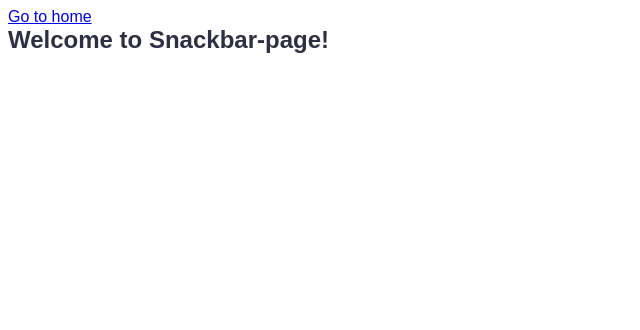
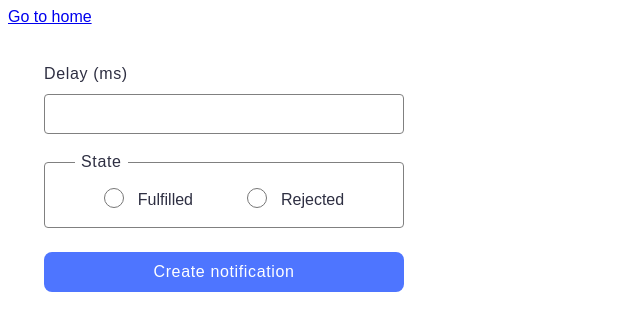
Before and after one commit to Nadiia-Yuce/goit-js-hw-10, a website built with Vite: page src/2-snackbar.html in a window 1280 px wide. Shown: the whole page, without its empty margins (0-640 px from the left). Built offline with nearby package versions, Linux system fonts and the light colour scheme.

Commit message:
add styles

```diff
--- a/src/2-snackbar.html
+++ b/src/2-snackbar.html
@@ -9,8 +9,27 @@
   <body>
     <section>
       <a href="./index.html">Go to home</a>
-      <h1>Welcome to Snackbar-page!</h1>
     </section>
+    <form class="form">
+      <label>
+        Delay (ms)
+        <input type="number" name="delay" required />
+      </label>
+
+      <fieldset>
+        <legend>State</legend>
+        <label>
+          <input type="radio" name="state" value="fulfilled" required />
+          Fulfilled
+        </label>
+        <label>
+          <input type="radio" name="state" value="rejected" required />
+          Rejected
+        </label>
+      </fieldset>
+
+      <button type="submit">Create notification</button>
+    </form>
     <script type="module" src="./js/2-snackbar.js"></script>
   </body>
 </html>
--- a/src/css/styles.css
+++ b/src/css/styles.css
@@ -109,3 +109,84 @@ img {
   line-height: 1.5;
   text-transform: uppercase;
 }
+
+.form {
+  margin: 36px;
+}
+
+.form > label {
+  display: flex;
+  flex-direction: column;
+  gap: 8px;
+  margin-bottom: 16px;
+}
+
+.form > label,
+legend,
+fieldset > label {
+  font-size: 16px;
+  line-height: 1.5;
+  letter-spacing: 0.04em;
+}
+
+[type='number'] {
+  padding: 8px 16px;
+  border: 1px solid #808080;
+  border-radius: 4px;
+  width: 360px;
+  height: 40px;
+
+  font-size: 16px;
+  line-height: 1.5;
+  letter-spacing: 0.04em;
+}
+
+fieldset {
+  width: 360px;
+  height: 78px;
+  border-radius: 4px;
+  border: 1px solid #808080;
+  margin: 0;
+  padding: 0;
+  display: flex;
+  justify-content: center;
+  gap: 54px;
+  margin-bottom: 24px;
+}
+
+fieldset > label {
+  letter-spacing: 0;
+  display: inline-flex;
+  gap: 14px;
+}
+
+legend {
+  margin-left: 30px;
+  margin-bottom: 14px;
+  padding: 0 6px;
+}
+
+[type='radio'] {
+  margin: 0;
+  width: 20px;
+  height: 20px;
+}
+
+[type='submit'] {
+  border-radius: 8px;
+  padding: 8px 16px;
+  width: 360px;
+  height: 40px;
+  background: #4e75ff;
+  border: none;
+
+  font-weight: 500;
+  font-size: 16px;
+  line-height: 1.5;
+  letter-spacing: 0.04em;
+  color: #fff;
+}
+
+[type='submit']:hover {
+  background: #6c8cff;
+}
```
